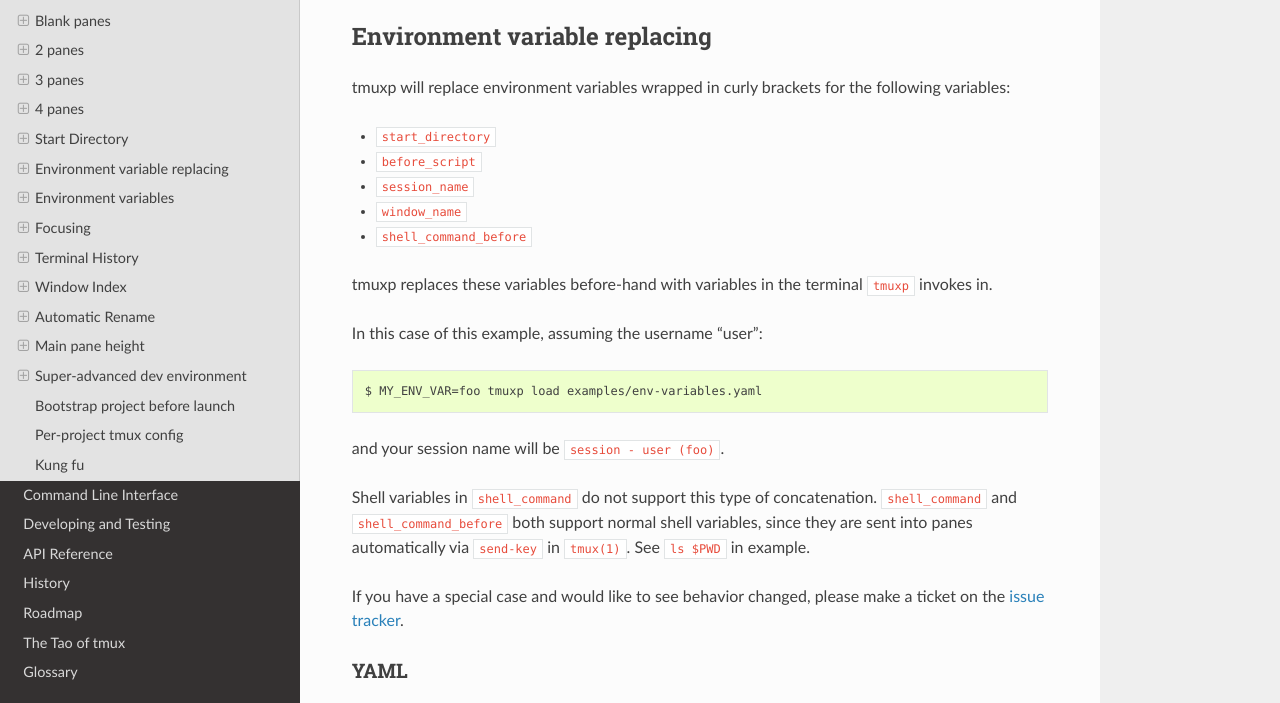
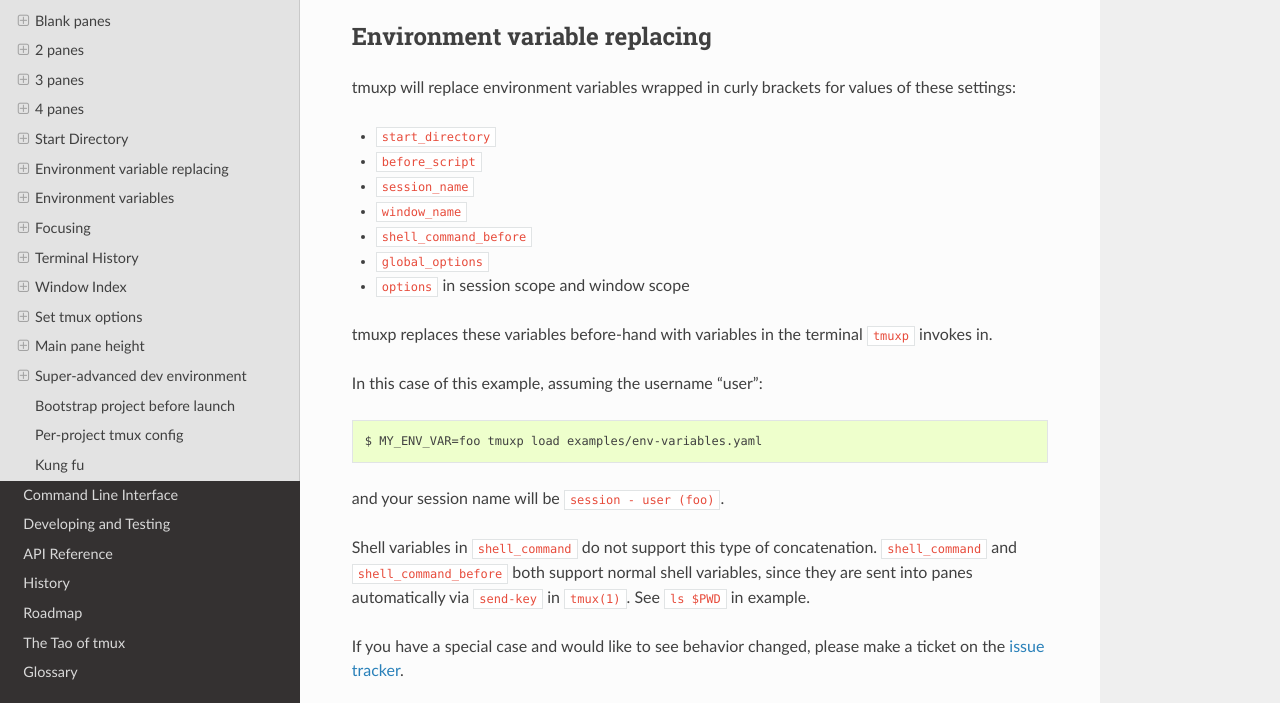
Before and after one commit to tmux-python/tmuxp, a Sphinx documentation site: the page built from doc/examples.rst, in a window 1280 px wide and 900 px high, scrolled down 3219 px, cut to the strip 180-883 px from the top of the window. Built offline with Sphinx 7.4.7 and the Read the Docs theme 2.0.0, drawn with Linux system fonts in a browser that asks for light colours; some of the changed text lies outside the part shown.

Commit message:
Add example for tmux options
See also: #65

```diff
--- a/doc/examples.rst
+++ b/doc/examples.rst
@@ -166,13 +166,15 @@
 ------------------------------
 
 tmuxp will replace environment variables wrapped in curly brackets
-for the following variables:
+for values of these settings:
 
 - ``start_directory``
 - ``before_script``
 - ``session_name``
 - ``window_name``
 - ``shell_command_before``
+- ``global_options``
+- ``options`` in session scope and window scope
 
 tmuxp replaces these variables before-hand with variables in the
 terminal ``tmuxp`` invokes in.
@@ -278,19 +280,25 @@
 .. literalinclude:: ../examples/window-index.json
     :language: json
 
-Automatic Rename
+Set tmux options
 ----------------
+
+Works with global (server-wide) options, session options
+and window options.
+
+Including ``automatic-rename``, ``default-shell``,
+``default-command``, etc.
 
 YAML
 ~~~~
 
-.. literalinclude:: ../examples/automatic-rename.yaml
+.. literalinclude:: ../examples/options.yaml
     :language: yaml
 
 JSON
 ~~~~
 
-.. literalinclude:: ../examples/automatic-rename.json
+.. literalinclude:: ../examples/options.json
     :language: json
 
 Main pane height
```
Also changed, not shown: 4 other files.
